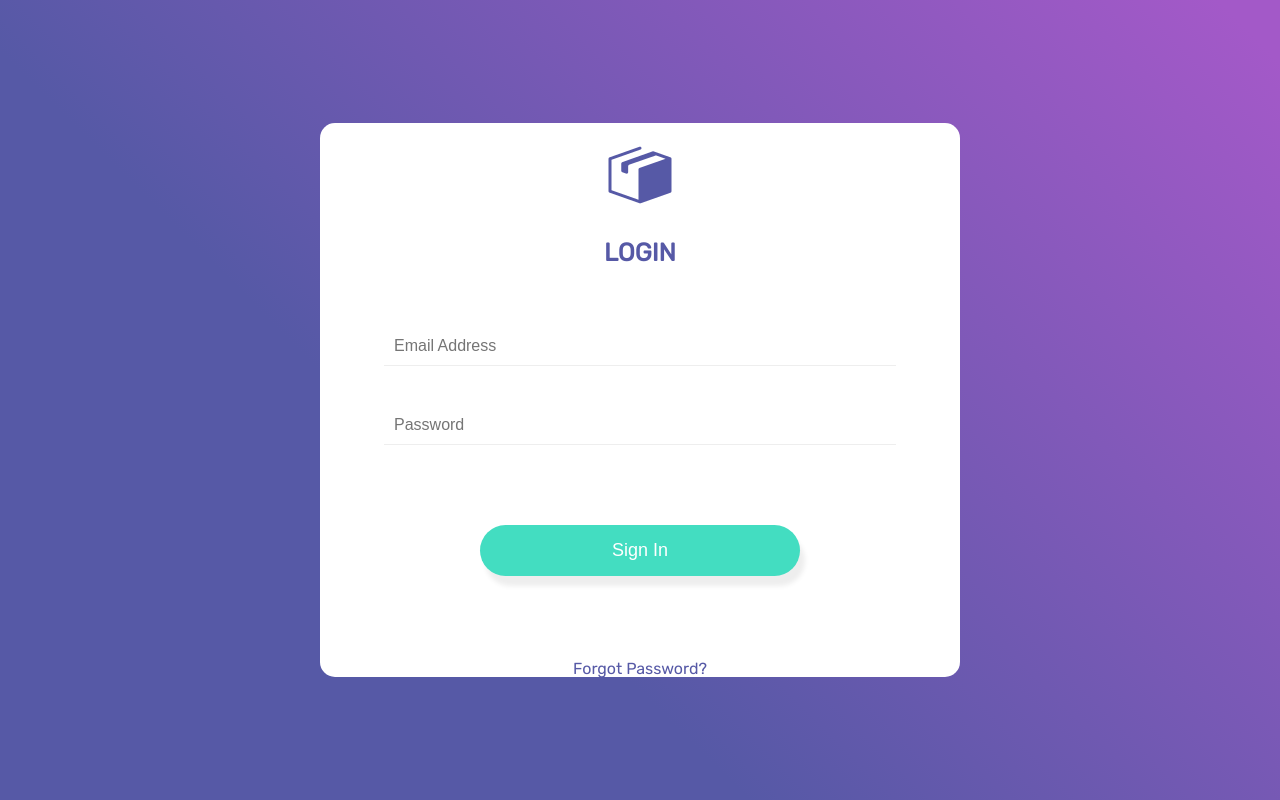
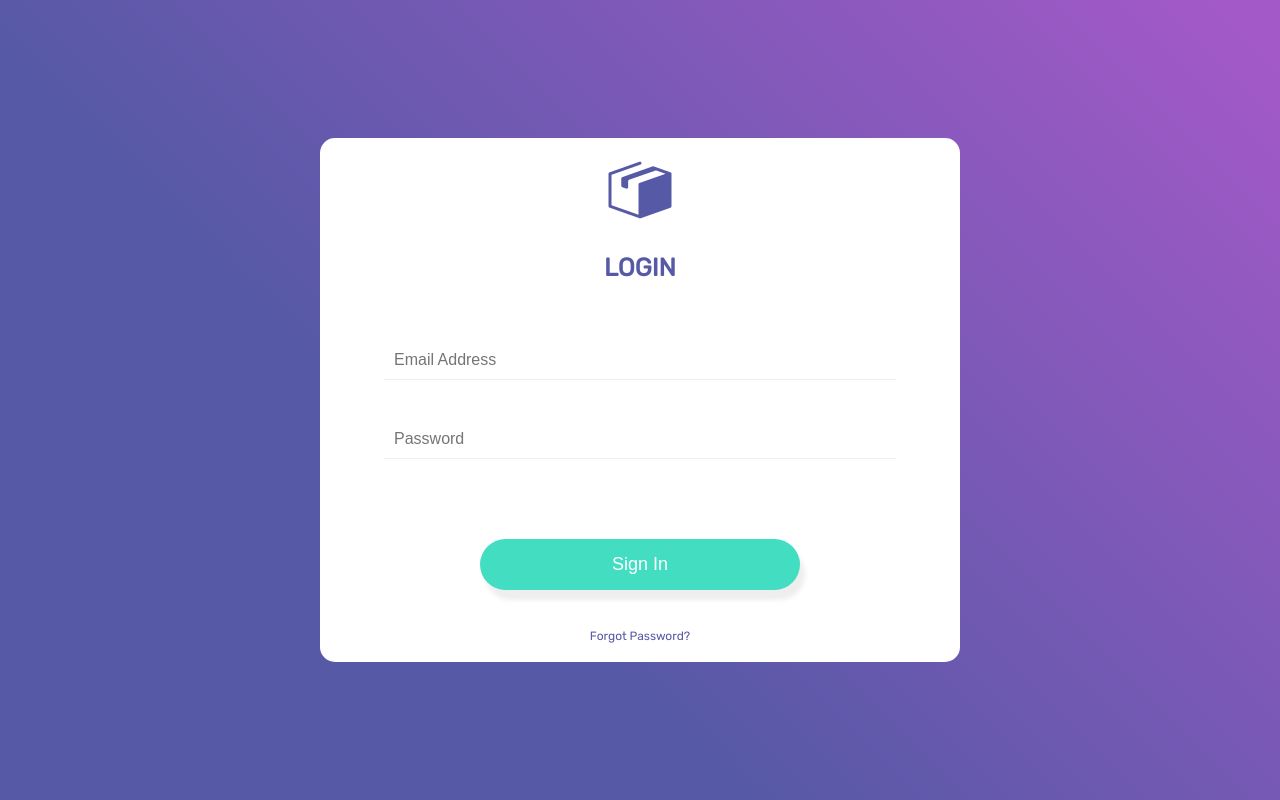
Before and after one commit to box-class/class-box-frontend, a React (Create React App) app: page /login/student in a window 1280 px wide. Built offline with nearby package versions, Linux system fonts and the light colour scheme.

Commit message:
css for buttons

```diff
--- a/src/Styles/Login/login.js
+++ b/src/Styles/Login/login.js
@@ -44,6 +44,12 @@ export const LoginFormWrap = styled.div`
     ${media.largeDt} {
         width: 30%;
     }
+
+    .forgotpw {
+        margin: 0 auto;
+        padding-bottom: 20px;
+        font-size: 12px;
+    }
 `
 
 export const Form = styled.div`
```
